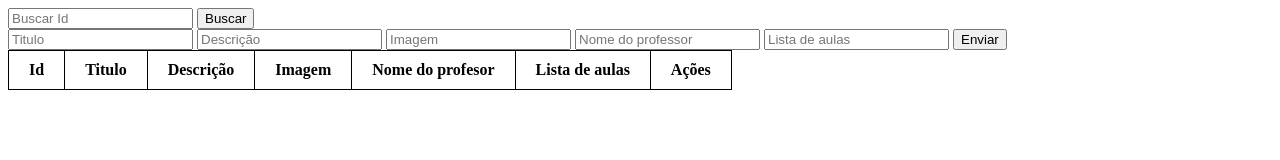
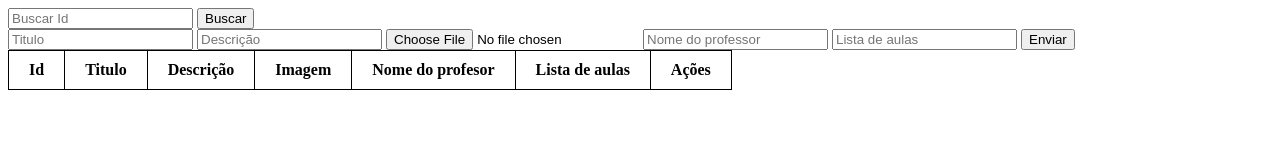
Before and after one commit to ItaloFerreir4/DesafioFinal, a plain HTML site: page index.html in a window 1280 px wide. Drawn offline with Linux system fonts and the light colour scheme.

Commit message:
Update index.html

```diff
--- a/index.html
+++ b/index.html
@@ -26,7 +26,7 @@
         <div id="input-data">
             <input id="titulo" class="input-text" placeholder="Titulo" type="text" required />
             <input id="descricao" class="input-text" placeholder="Descrição" type="text" required />
-            <input id="imagem" class="input-text" placeholder="Imagem" type="number" required />
+            <input id="imagem" class="input-text" placeholder="Imagem" type="file" required />
             <input id="nomeProfessor" class="input-text" placeholder="Nome do professor" type="text" required />
             <input id="listAula" class="input-text" placeholder="Lista de aulas" type="text" required />
             <input class="input-btn" type="button" value="Enviar" onclick="return criarCurso()" />
@@ -38,7 +38,7 @@
                 <div id="input-data">
                     <input id="tituloAtt" class="input-text" placeholder="Titulo" type="text" required />
                     <input id="descricaoAtt" class="input-text" placeholder="Descrição" type="text" required />
-                    <input id="imagemAtt" class="input-text" placeholder="Imagem" type="number" required />
+                    <input id="imagemAtt" class="input-text" placeholder="Imagem" type="file" required />
                     <input id="nomeProfessorAtt" class="input-text" placeholder="Nome do professor" type="text" required />
                     <input id="listAulaAtt" class="input-text" placeholder="Lista de aulas" type="text" required />
                     <input class="input-btn" type="button" value="Atualizar" onclick="return atualizarCurso()" />
```
